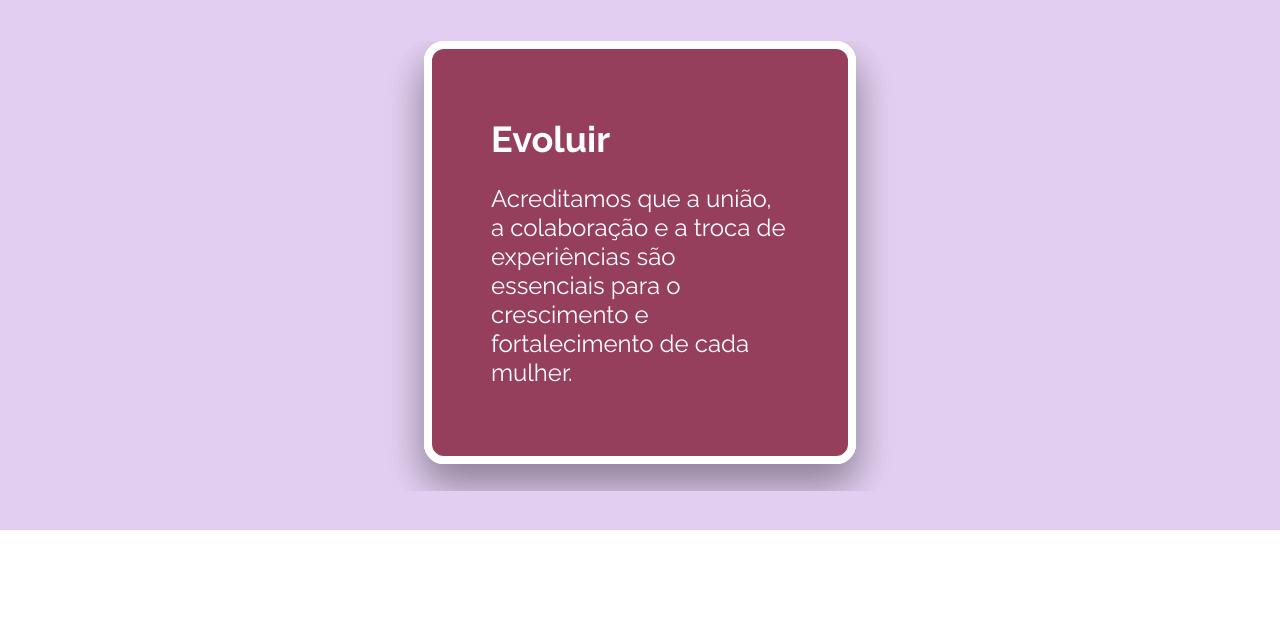
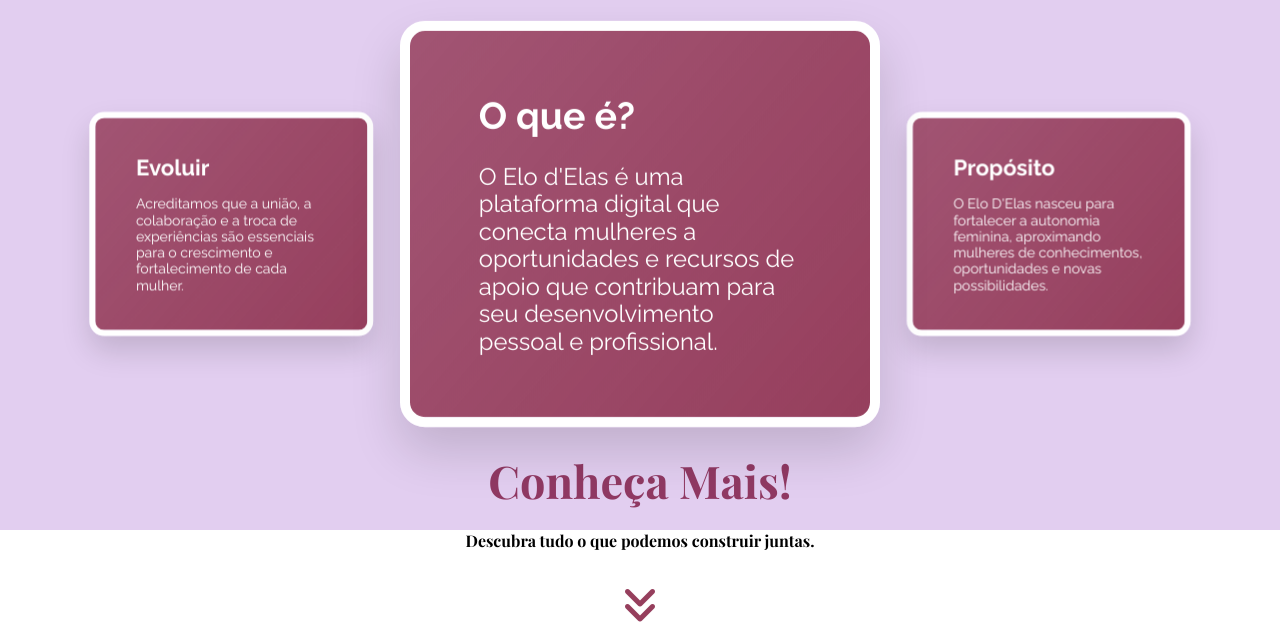
Before and after one commit to ElodElas/FrontEnd-EloDelas, a plain HTML site: page HomePage.html in a window 1280 px wide. Shown: the part 963-1594 px from the top of the page. Before the commit the page ends 1493 px from the top, so only its background shows below. Drawn offline with nearby package versions, Linux system fonts and the light colour scheme.

Commit message:
Update about pages

```diff
--- a/HomePage.html
+++ b/HomePage.html
@@ -5,6 +5,7 @@
     <meta charset="UTF-8">
     <meta name="viewport" content="width=device-width, initial-scale=1.0">
     <title>Início | Elo d'Elas</title>
+    <link rel="shortcut icon" href="./img/LogoElod'Elas1.png" type="image/x-icon">
     <link rel="stylesheet" href="./css/Header.css">
     <link rel="stylesheet" href="./css/HomePage.css">
     <link rel="preconnect" href="https://fonts.googleapis.com">
@@ -31,7 +32,8 @@
             </ul>
 
             <div class="btns-nav">
-                <button class="btn-nav singup-btn" onclick="window.location.href='./PagCadastro.html'">Cadastre-se</button>
+                <button class="btn-nav singup-btn"
+                    onclick="window.location.href='./PagCadastro.html'">Cadastre-se</button>
                 <button class="btn-nav login-btn" onclick="window.location.href='./PagLogin.html'">Login</button>
             </div>
         </nav>
@@ -66,29 +68,39 @@
                 <img src="./img/HomePage/LogoLetters.png" alt="Logo Letras Elo d'Elas">
             </div>
 
-            <div class="carousel-container">
-                <div class="card" id="card1">
+            <div class="carousel-container" id="carousel">
+                <div class="card">
                     <h2>O que é?</h2>
                     <p>O Elo d'Elas é uma plataforma digital que conecta mulheres a oportunidades e recursos de apoio
                         que contribuam para seu desenvolvimento pessoal e profissional.</p>
                 </div>
 
-                <div class="card" id="card2">
+                <div class="card">
                     <h2>Propósito</h2>
                     <p>O Elo D'Elas nasceu para fortalecer a autonomia feminina, aproximando mulheres de conhecimentos,
                         oportunidades e novas possibilidades.</p>
                 </div>
 
-                <div class="card" data-index="card3">
+                <div class="card">
                     <h2>Evoluir</h2>
                     <p>Acreditamos que a união, a colaboração e a troca de experiências são essenciais para o
                         crescimento e fortalecimento de cada mulher.</p>
                 </div>
             </div>
+
+            <h1 class="more-title">Conheça Mais!</h1>
         </section>
 
         <section class="more-section">
+            <div class="more-info">
+                <p>Descubra tudo o que podemos construir juntas.</p>
 
+                <div class="arrow-down">
+                    <a href="#">
+                        <i class="fa-solid fa-angles-down"></i>
+                    </a>
+                </div>
+            </div>
         </section>
 
         <section class="contributor-section">
@@ -96,7 +108,7 @@
         </section>
     </main>
 
-    <script src="./js/script.js"></script>
+    <script src="./js/HomePage.js"></script>
 </body>
 
 </html>
--- a/css/HomePage.css
+++ b/css/HomePage.css
@@ -30,6 +30,10 @@ body {
     flex-direction: column;
 }
 
+main > section {
+    scroll-margin-top: 107px;
+}
+
 main {
     flex: 1;
     display: flex;
@@ -38,6 +42,26 @@ main {
     & h1 {
         font-family: 'Playfair Display', sans-serif;
         color: var(--c5);
+    }
+
+    & .arrow-down {
+        position: absolute;
+        left: 50%;
+        transform: translateX(-50%);
+
+        & a {
+            font-size: 40px;
+            color: var(--c4);
+            text-decoration: none;
+            display: flex;
+            animation: jump 1s linear infinite;
+            transition: .3s ease-in;
+
+            &:hover {
+                color: var(--c3);
+                animation: paused;
+            }
+        }
     }
 
     & .hero-section {
@@ -118,24 +142,7 @@ main {
         }
 
         & .arrow-down {
-            position: absolute;
             bottom: 1.5rem;
-            left: 50%;
-            transform: translateX(-50%);
-
-            & a {
-                font-size: 40px;
-                color: var(--c4);
-                text-decoration: none;
-                display: flex;
-                animation: jump 1s linear infinite;
-                transition: .3s ease-in;
-
-                &:hover {
-                    color: var(--c3);
-                    animation: paused;
-                }
-            }
         }
 
     }
@@ -162,10 +169,17 @@ main {
         }
     }
 
+    & h1 {
+        font-size: 45px;
+    }
+
     & .about-section {
         flex: 1 0 auto;
         min-height: calc(100vh - 107px);
         background-color: var(--c8);
+        display: flex;
+        flex-direction: column;
+        align-items: center;
 
         & .title {
             display: flex;
@@ -173,10 +187,8 @@ main {
             justify-content: center;
             gap: 12px;
             margin-top: 60px;
+            /* margin-top: 60px; */
 
-            & h1 {
-                font-size: 45px;
-            }
 
             & img {
                 height: 100px;
@@ -184,47 +196,61 @@ main {
         }
 
         & .carousel-container {
-            display: flex;
-            justify-content: center;
+            flex: 1;
             position: relative;
-            min-height: 450px;
+            width: min(960px, 100%);
+            min-height: 340px;
             perspective: 1000px;
-            overflow: hidden;
-            margin-top: 44px;
+            /* overflow: hidden; */
+            touch-action: pan-y;
 
             & .card {
-                width: 27rem;
-                padding: 69px 59px;
+                position: absolute;
+                top: 50%;
+                left: 50%;
+                width: 24rem;
+                min-height: 200px;
+                padding: 50px 55px;
+                background-image: linear-gradient(130deg, #963f5dd9 0%, #963F5D 100%);
+                color: var(--c1);
+                border: 8px solid var(--c1);
                 border-radius: 20px;
-                border: 8px solid var(--c1);
-                background-color: var(--c4);
-                color: var(--c1);
+                box-shadow: 0 20px 40px rgba(0, 0, 0, 0.15);
                 font-family: 'Raleway', sans-serif;
-                position: absolute;
-                top: 0;
-                box-sizing: border-box;
                 display: flex;
                 flex-direction: column;
-                gap: 24px;
-                transition: transform .4s;
-                box-shadow: 0 20px 40px rgba(0, 0, 0, 0.15);
+                gap: 20px;
+                transition: transform 0.5s ease, opacity 0.5s ease, filter 0.5s ease;
+                user-select: none;
 
                 & h2 {
-                    font-size: 36px;
+                    font-size: 30px;
                 }
 
                 & p {
-                    font-size: 24px;
+                    font-size: 19px;
                 }
             }
-
         }
 
-        & #card1
-        #card2
-        #card3 {
-            transform: translate3d(600px, 0, -180px) rotateY(-25deg);
-            z-index: 2;
+        & .more-title {
+            margin-bottom: 20px;
+        }
+    }
+
+    & .more-section {
+        flex: 1 0 auto;
+        display: flex;
+        flex-direction: column;
+        align-items: center;
+
+        & p {
+            font-family: 'Playfair Display', sans-serif;
+            font-weight: 800;
+        }
+
+        & .arrow-down {
+            margin-top: 40px;
         }
     }
 }
--- /dev/null
+++ b/js/HomePage.js
@@ -0,0 +1,102 @@
+let btnTop = document.querySelector('#btn-top')
+
+window.onscroll = function () { scrollPage() }
+
+function scrollPage() {
+    if (document.body.scrollTop > 600 || document.documentElement.scrollTop > 600) {
+        btnTop.style.display = "block"
+    } else {
+        btnTop.style.display = "none"
+    }
+}
+
+function goTop() {
+    document.body.scrollTop = 0
+    document.documentElement.scrollTop = 0
+}
+
+
+
+const carousel = document.querySelector('#carousel')
+const cards = [...document.querySelectorAll('.card')]
+
+let cont = 0
+let move = false
+
+function render() {
+    const n = cards.length
+
+    for (let i = 0; i < n; i++) {
+        const card = cards[i]
+
+        let d = i - cont
+
+        if (d > n / 2) { d -= n }
+        if (d < -n / 2) { d += n }
+
+        const abs = Math.abs(d)
+
+        const x = d * 470
+        const scale = d === 0 ? 1.25 : 0.85
+        const z = d === 0 ? 0 : -150
+
+        card.style.transform =
+            `translate(-50%, -50%) translateX(${x}px) translateZ(${z}px) scale(${scale})`
+
+        card.style.zIndex = 10 - abs
+        card.style.opacity = abs > 1 ? 0 : 1
+        card.style.pointerEvents = abs > 1 ? 'none' : 'auto'
+        card.style.filter = abs > 1 ? 'blur(6px)' : 'none'
+
+        card.classList.toggle('active', d === 0)
+    }
+}
+
+function go(step) {
+    cont = (cont + step + cards.length) % cards.length
+
+    render()
+}
+
+for(let i = 0; i < cards.length; i++) {
+    cards[i].onclick = () => {
+        if(move) { return }
+
+        cont = i
+        render()
+    }
+}
+
+document.addEventListener('keydown', (e) => {
+    if(e.key === 'ArrowRight') { go(1) }
+    if(e.key === 'ArrowLeft') { go(-1) }
+})
+
+const pixel = 70
+let startX = null
+
+carousel.addEventListener('pointerdown', (e) => {
+    startX = e.clientX
+    move = false
+})
+
+window.addEventListener('pointermove', (e) => {
+    if(startX === null) { return }
+    const dx = e.clientX - startX
+    if(Math.abs(dx) >= pixel) {
+        move = true
+        go(dx < 0 ? 1 : -1)
+        startX = e.clientX
+    }
+})
+
+function endDrag() {
+    startX = null
+    setTimeout(() => (move = false), 0)
+}
+
+window.addEventListener('pointerup', endDrag)
+window.addEventListener('pointercancel', endDrag)
+carousel.addEventListener('dragstart', (e) => e.preventDefault())
+
+render()
--- a/js/script.js
+++ /dev/null
@@ -1,16 +0,0 @@
-let btnTop = document.querySelector('#btn-top')
-
-window.onscroll = function() { scrollPage() }
-
-function scrollPage() {
-    if(document.body.scrollTop > 600 || document.documentElement.scrollTop > 600) {
-        btnTop.style.display = "block"
-    } else {
-        btnTop.style.display = "none"
-    }
-}
-
-function goTop() {
-    document.body.scrollTop = 0
-    document.documentElement.scrollTop = 0
-}
```
Also changed, not shown: img/LogoElod'Elas.png (added), img/LogoElod'Elas1.png (added), img/LogoElod'Elas3.png (added).
